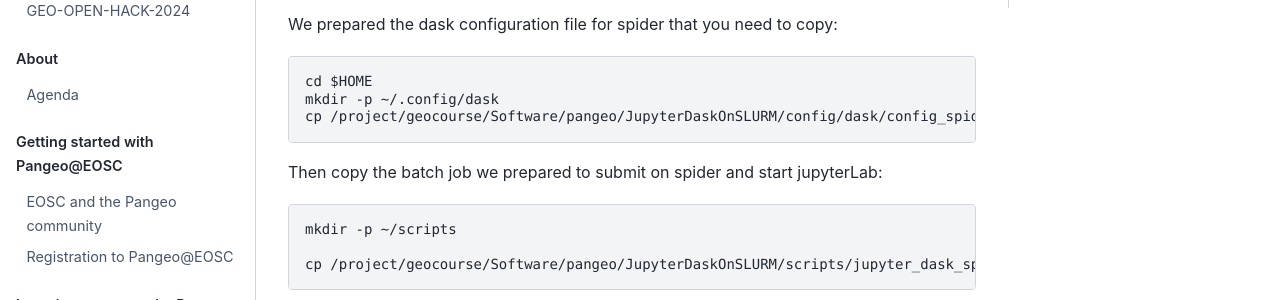
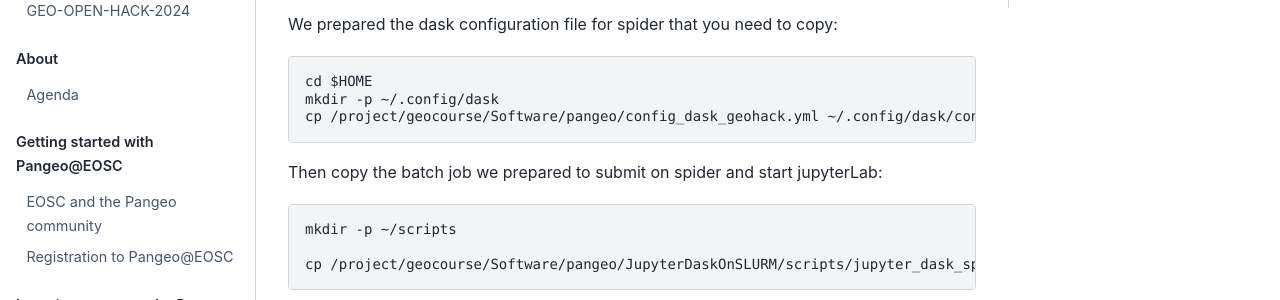
Before and after one commit to pangeo-data/geo-open-hack-2024, a Jupyter Book: the page built from docs/pangeo/start_dask_spider.md, in a window 1280 px wide and 900 px high, scrolled down 1062 px. Shown: the part 187-487 px from the top of the window. Built offline with Jupyter Book 1.0.4 settings and Sphinx 7.4.7 and the Sphinx Book theme 1.1.4, drawn with Linux system fonts in a browser that asks for light colours; pages that are not in the unit, such as notebooks, are missing from menus; comment, search, counter and statistics services are not loaded.

Commit message:
fixd dask config file
config file at /project/geocourse/Software/pangeo/JupyterDaskOnSLURM/config/dask/config_spider.yml does not work.  fixed config work uploaded at /project/geocourse/Software/pangeo/config_dask_geohack.yml

````diff
--- a/docs/pangeo/start_dask_spider.md
+++ b/docs/pangeo/start_dask_spider.md
@@ -43,7 +43,7 @@ We prepared the dask configuration file for spider that you need to copy:
 ```
 cd $HOME
 mkdir -p ~/.config/dask
-cp /project/geocourse/Software/pangeo/JupyterDaskOnSLURM/config/dask/config_spider.yml ~/.config/dask/config.yml
+cp /project/geocourse/Software/pangeo/config_dask_geohack.yml ~/.config/dask/config.yml
 ```
 
 Then copy the batch job we prepared to submit on spider and start jupyterLab:
````
